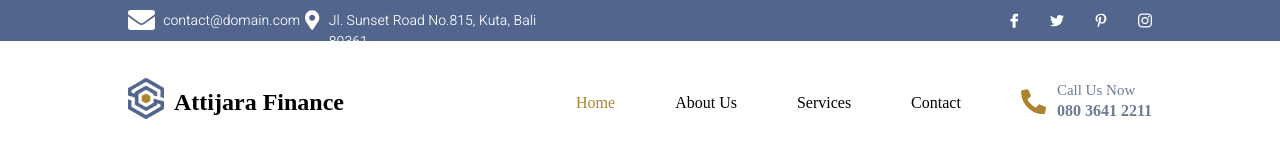
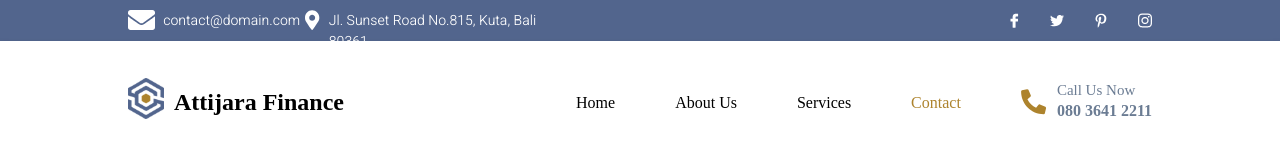
Before and after one commit to marketintelsolutions/attijara, a React (Create React App) app: page /contact in a window 1280 px wide. Shown: the top 161 px of the page. Built offline with nearby package versions, Linux system fonts and the light colour scheme.

Commit message:
nav dynamic color added

```diff
--- a/src/components/Navbar.js
+++ b/src/components/Navbar.js
@@ -1,9 +1,18 @@
-import React from "react";
+import React, { useEffect, useState } from "react";
 import { Link } from "react-router-dom";
 import logo from "../assets/logos/logo.svg";
 import phone from "../assets/logos/phone.svg";
+import { useLocation } from "react-router-dom";
 
 const Navbar = () => {
+  const location = useLocation();
+  const [path, setPath] = useState("");
+
+  useEffect(() => {
+    // console.log(location.pathname);
+    setPath(location.pathname);
+  }, [location]);
+
   return (
     <nav className="navbar">
       <div className="nav-center">
@@ -14,16 +23,25 @@ const Navbar = () => {
           <h1>Attijara Finance</h1>
         </div>
         <div className="right">
-          <Link to="/" className="item active">
+          <Link to="/" className={`${path === "/" ? "item active" : "item"}`}>
             <p>Home</p>
           </Link>
-          <Link to="/about" className="item">
+          <Link
+            to="/about"
+            className={`${path === "/about" ? "item active" : "item"}`}
+          >
             <p>About Us</p>
           </Link>
-          <Link to="services" className="item">
+          <Link
+            to="services"
+            className={`${path === "/services" ? "item active" : "item"}`}
+          >
             <p>Services</p>
           </Link>
-          <Link to="/contact" className="item">
+          <Link
+            to="/contact"
+            className={`${path === "/contact" ? "item active" : "item"}`}
+          >
             <p>Contact</p>
           </Link>
           <div className="item phone">
--- a/src/components/SharedComponents.js
+++ b/src/components/SharedComponents.js
@@ -1,4 +1,4 @@
-import React from "react";
+import React, { useEffect } from "react";
 import Footer from "./Footer";
 import Navbar from "./Navbar";
 import Prenav from "./Prenav";
--- a/src/pages/Contact.js
+++ b/src/pages/Contact.js
@@ -1,4 +1,4 @@
-import React from "react";
+import React, { useEffect } from "react";
 import SectionOne from "../components/Contact/SectionOne";
 import SectionTwo from "../components/Contact/SectionTwo";
 
```
